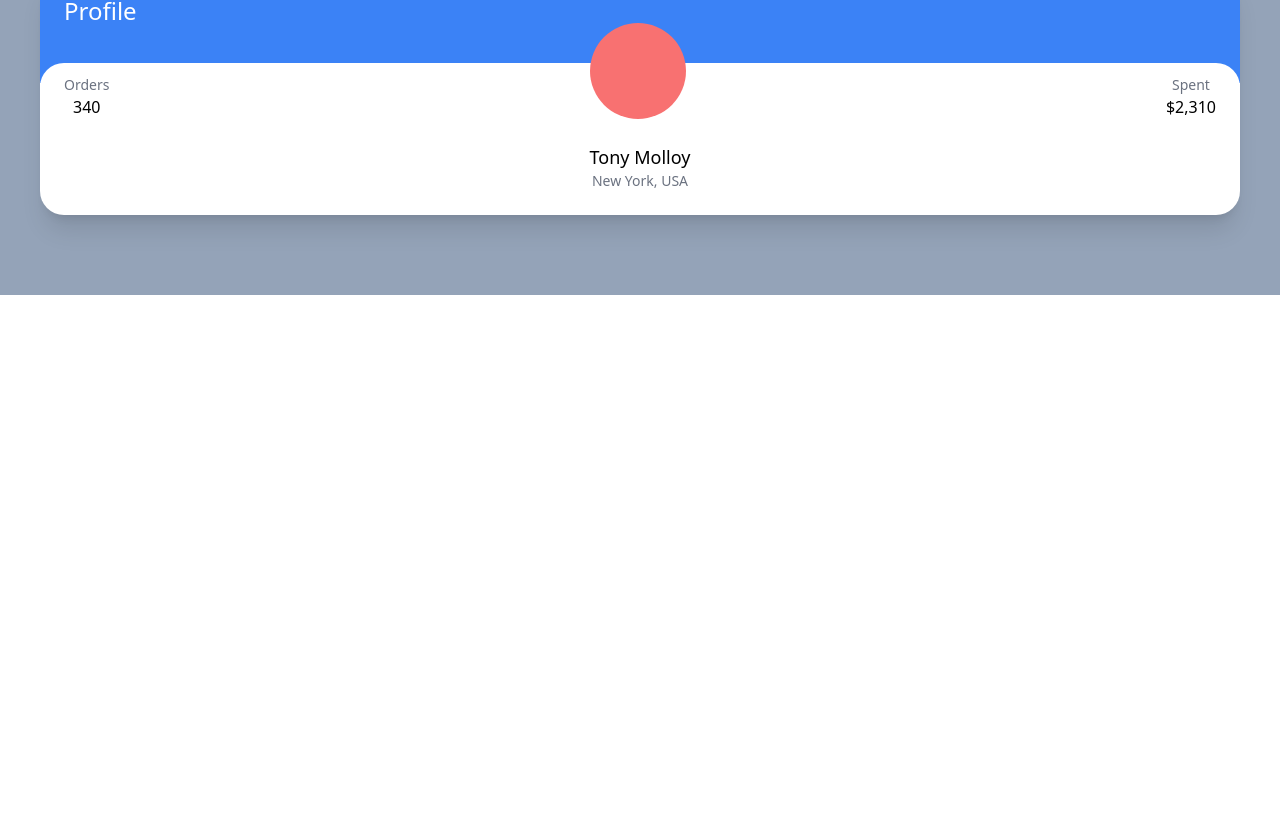
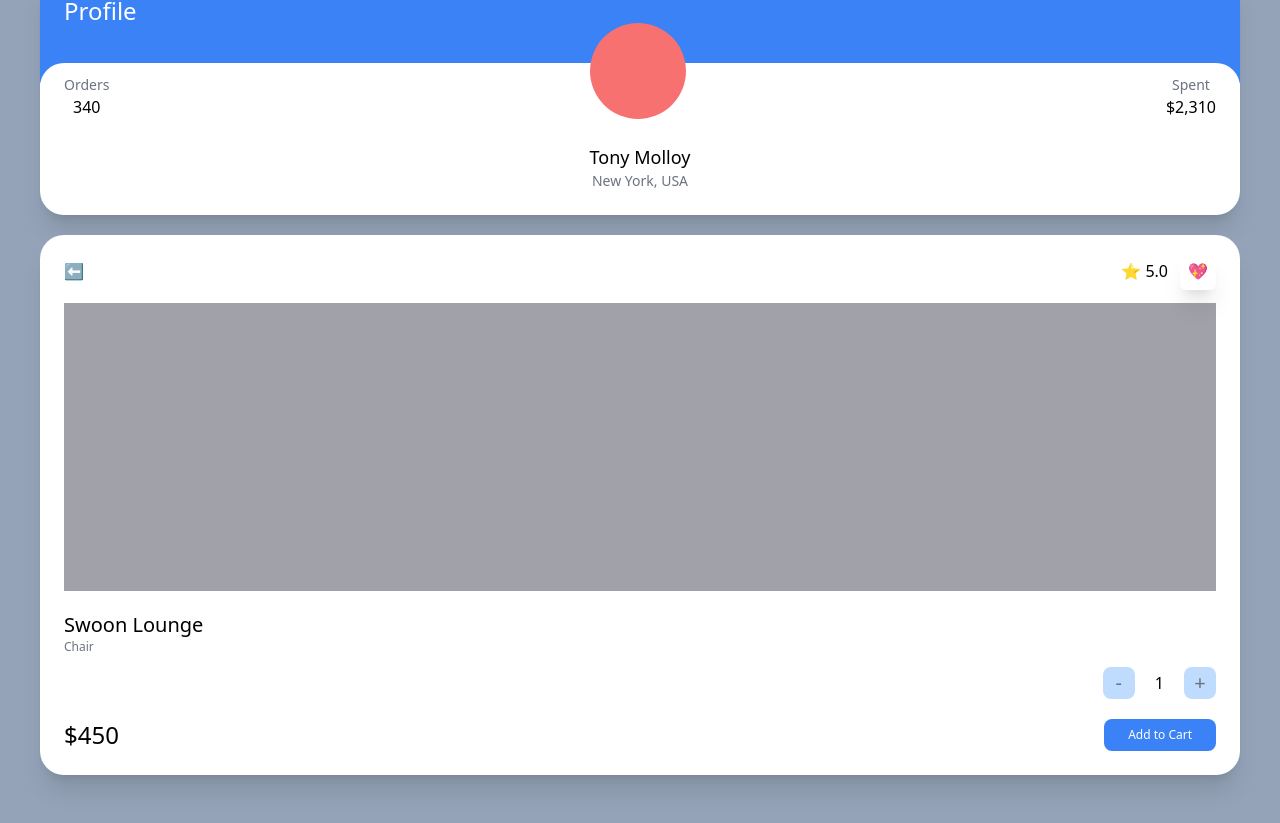
Before and after one commit to parixscm/tailwindcss_personal, a React (Create React App) app: page / in a window 1280 px wide. Shown: the part 387-1210 px from the top of the page. Before the commit the page ends 800 px from the top, so only its background shows below. Built offline with nearby package versions, Linux system fonts and the light colour scheme.

Commit message:
Add ItemDetail component

```diff
--- a/src/App.js
+++ b/src/App.js
@@ -1,6 +1,6 @@
 function App() {
   return (
-    <div className="bg-slate-400 py-20 px-10 flex flex-col space-y-5">
+    <div className="bg-slate-400 py-20 px-10 flex flex-col space-y-5 min-h-screen">
       <div className="bg-white p-6 rounded-3xl shadow-xl">
         <span className="font-semibold text-3xl">Select Item</span>
         <div className="flex justify-between my-2">
@@ -43,6 +43,45 @@
           </div>
         </div>
       </div>
+
+      <div className="bg-white p-6 rounded-3xl shadow-xl">
+        <div className="mb-5 flex justify-between items-center">
+          <span>⬅️</span>
+          <div className="space-x-3">
+            <span>⭐️ 5.0</span>
+            <span className="shadow-xl p-2 rounded-md">💖</span>
+          </div>
+        </div>
+
+        <div className="bg-zinc-400 h-72 mb-5" />
+
+        <div className="flex flex-col">
+          <span className="font-medium text-xl">Swoon Lounge</span>
+          <span className="text-xs text-gray-500">Chair</span>
+          <div className="mt-3 mb-5 flex justify-between items-center">
+            <div>
+              <button></button>
+              <button></button>
+              <button></button>
+            </div>
+            <div className="flex items-center space-x-5">
+              <button className="bg-blue-200 flex justify-center items-center rounded-lg aspect-square w-8 text-xl text-gray-500">
+                -
+              </button>
+              <span>1</span>
+              <button className="bg-blue-200 flex justify-center items-center rounded-lg aspect-square w-8 text-xl text-gray-500">
+                +
+              </button>
+            </div>
+          </div>
+          <div className="flex justify-between items-center">
+            <span className="font-medium text-2xl">$450</span>
+            <button className="bg-blue-500 text-center text-white rounded-lg px-6 py-2 text-xs">
+              Add to Cart
+            </button>
+          </div>
+        </div>
+      </div>
     </div>
   );
 }
```
